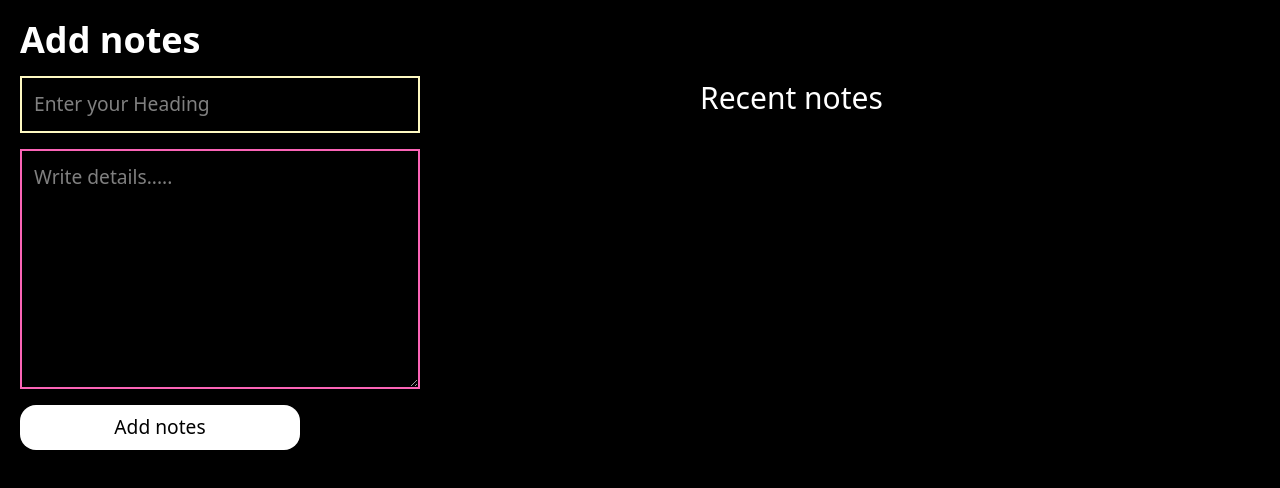
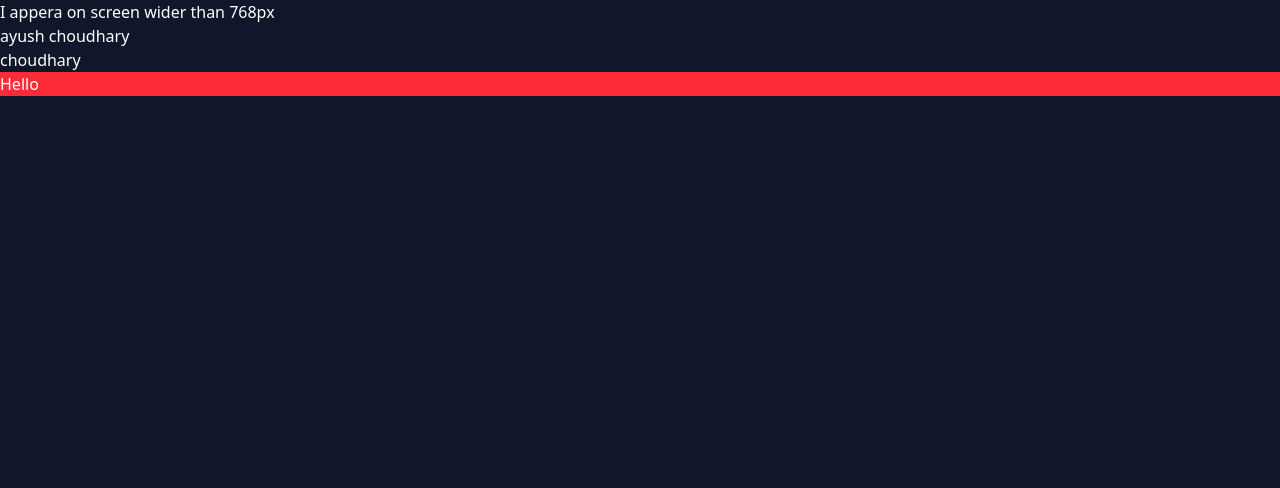
Before and after one commit to ayushchoudhary336/React-p1, a React (Vite) app: page / in a window 1280 px wide. Shown: the top 488 px of the page. Built offline with nearby package versions, Linux system fonts and the light colour scheme.

Commit message:
add some tailwind css fetaures

```diff
--- a/package.json
+++ b/package.json
@@ -11,6 +11,7 @@
   },
   "dependencies": {
     "@tailwindcss/vite": "^4.1.18",
+    "axios": "^1.13.4",
     "lucide-react": "^0.563.0",
     "react": "^19.2.0",
     "react-dom": "^19.2.0",
--- a/src/App.jsx
+++ b/src/App.jsx
@@ -5,6 +5,10 @@ import Formhandling from "./components/Formhandling.jsx";
 import Hooks from "./components/Hooks.jsx";
 import Navbar from "./components/Navbar.jsx";
 import Notesapplication from "./components/Notesapplication.jsx";
+import Apicalling from "./reacttopics/Apicalling.jsx";
+import Localstorage from "./reacttopics/Localstorage.jsx";
+import Useeffect from "./reacttopics/Useeffect.jsx";
+import Tuttorial1 from "./tailwind css/Tuttorial1.jsx";
 
 const App = () => {
   const btnclicked = () => {
@@ -53,7 +57,11 @@ const App = () => {
         {/* <Counter /> */}
         {/* <Advancehooks /> */}
         {/* <Formhandling /> */}
-        <Notesapplication />
+        {/* <Notesapplication /> */}
+        {/* <Localstorage /> */}
+        {/* <Apicalling /> */}
+        {/* <Useeffect /> */}
+        <Tuttorial1 />
       </div>
     </>
   );
--- a/src/index.css
+++ b/src/index.css
@@ -1,20 +1,20 @@
 @import "tailwindcss";
 
 body {
-  background-color: rgb(0, 0, 0);
-  color: rgb(251, 247, 247);
-  font-size: larger;
+  background-color: #10172a;
+  /* color: rgb(251, 247, 247); */
+  /* font-size: larger;
   margin: 5px;
-  padding: 15px;
+  padding: 15px; */
 }
 
-/* button {
+button {
   background-color: gray;
   color: white;
-  padding: 5px 5px;
+  padding: 5px 10px;
   margin: 15px;
   border-radius: 5px;
-} */
+}
 
 /* h1 {
   /* font-size: 100px; */
--- /dev/null
+++ b/src/reacttopics/Apicalling.jsx
@@ -0,0 +1,40 @@
+import React, { useState } from "react";
+import axios from "axios";
+
+const Apicalling = () => {
+  const [data, setdata] = useState([]);
+  let getdata = async () => {
+    // axios method
+    const response = await axios.get("https://picsum.photos/v2/list");
+
+    // fetch method
+    // let response = await fetch(
+    //   "https://official-joke-api.appspot.com/random_joke",
+    // );
+
+    setdata(response.data);
+  };
+
+  return (
+    <div>
+      <button
+        onClick={getdata}
+        className="bg-gray-600 text-white px-2 py-1 rounded-2xl"
+      >
+        Get data
+      </button>
+
+      <div className="text-white">
+        {data.map(function (elem, idx) {
+          return (
+            <h3 key={idx}>
+              hello {elem.author} {idx}
+            </h3>
+          );
+        })}
+      </div>
+    </div>
+  );
+};
+
+export default Apicalling;
--- /dev/null
+++ b/src/reacttopics/Localstorage.jsx
@@ -0,0 +1,24 @@
+import React from "react";
+
+const Localstorage = () => {
+  const user = {
+    name: "Ayush",
+    age: 19,
+    city: "Greater Noida",
+    Degree: "B.TECH",
+  };
+
+  // localstorage.setItem('user', JSON.stringify(user))  hence localstorage want their value in a key value string format
+
+  const data = JSON.parse(localStorage.getItem("user"));
+
+  // if we want data in object form so we can access each element we have to first parsed them by ussing JSON.parse
+
+  return (
+    <div>
+      <h1>local hu bhai</h1>
+    </div>
+  );
+};
+
+export default Localstorage;
--- /dev/null
+++ b/src/reacttopics/Useeffect.jsx
@@ -0,0 +1,41 @@
+import React, { useEffect, useState } from "react";
+import axios from "axios";
+
+const Useeffect = () => {
+  const [num, setnum] = useState(0);
+
+  // useEffect(
+  //   function () {
+  //     console.log("use effect is running .....");
+  //   },
+  //   [num],
+  // );
+
+  // api calling by using useEffect and axios
+  useEffect(() => {
+    const collection = async () => {
+      try {
+        const response = await axios.get("https://picsum.photos/v2/list");
+        console.log(response.data);
+      } catch (error) {
+        console.log("error fetching data : ", error);
+      }
+    };
+
+    collection();
+  }, []);
+  return (
+    <div>
+      <h1 className="text-4xl">{num}</h1>
+      <button
+        onClick={() => {
+          setnum(num + 1);
+        }}
+      >
+        Click
+      </button>
+    </div>
+  );
+};
+
+export default Useeffect;
--- /dev/null
+++ b/src/tailwind css/Tuttorial1.jsx
@@ -0,0 +1,34 @@
+import React from "react";
+
+const Tuttorial1 = () => {
+  return (
+    // <div className="bg-violet-200 border-2 border-violet-600 h-10 w-full rounded-md my-4 p-2">
+    //   <h1 className="text-center font-mono font-extrabold text-[20px]">
+    //     Hello world
+    //   </h1>
+    // </div>
+    // <div className="grid grid-cols-5 gap-2 mt-2 mx-2">
+    //   <div className="h-16  rounded-full bg-blue-500 "></div>
+    //   <div className="h-16  rounded-full bg-orange-500 "></div>
+    //   <div className="h-16  rounded-full bg-green-500 "></div>
+    // </div>
+
+    <div className=" text-white">
+      <p>I appera on screen wider than 768px</p>
+      <div>ayush choudhary</div>
+      <div>choudhary</div>
+      <div
+        className="
+bg-green-500
+sm:bg-blue-500
+md:bg-yellow-500
+lg:bg-red-500
+"
+      >
+        Hello
+      </div>
+    </div>
+  );
+};
+
+export default Tuttorial1;
```
Also changed, not shown: 1 other file (tests, documents, lock files or other folders).
